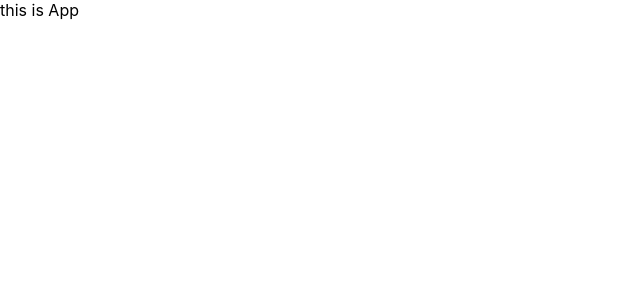
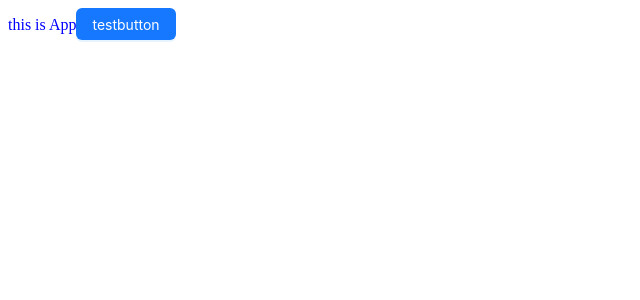
Before and after one commit to gitzhen0/heima-react-jike-project, a React (Create React App) app: page / in a window 1280 px wide. Shown: the top 300 px of the page, without its empty margins (0-640 px from the left). Built offline with nearby package versions, Linux system fonts and the light colour scheme.

Commit message:
P82 : Day6-02 : ant design and little test

```diff
--- a/package.json
+++ b/package.json
@@ -6,6 +6,7 @@
     "@testing-library/jest-dom": "^5.17.0",
     "@testing-library/react": "^13.4.0",
     "@testing-library/user-event": "^13.5.0",
+    "antd": "^5.12.1",
     "react": "^18.2.0",
     "react-dom": "^18.2.0",
     "react-scripts": "5.0.1",
@@ -34,5 +35,8 @@
       "last 1 firefox version",
       "last 1 safari version"
     ]
+  },
+  "devDependencies": {
+    "sass": "^1.69.5"
   }
 }
--- a/src/App.js
+++ b/src/App.js
@@ -1,5 +1,7 @@
+import { Button } from 'antd'
+
 function App() {
-  return <div>this is App</div>
+  return <div>this is App<Button type='primary'>testbutton</Button></div>
 }
 
 export default App
--- a/src/index.css
+++ /dev/null
@@ -1,13 +0,0 @@
-body {
-  margin: 0;
-  font-family: -apple-system, BlinkMacSystemFont, 'Segoe UI', 'Roboto', 'Oxygen',
-    'Ubuntu', 'Cantarell', 'Fira Sans', 'Droid Sans', 'Helvetica Neue',
-    sans-serif;
-  -webkit-font-smoothing: antialiased;
-  -moz-osx-font-smoothing: grayscale;
-}
-
-code {
-  font-family: source-code-pro, Menlo, Monaco, Consolas, 'Courier New',
-    monospace;
-}
--- a/src/index.js
+++ b/src/index.js
@@ -1,6 +1,6 @@
 import React from 'react';
 import ReactDOM from 'react-dom/client';
-import './index.css';
+import './index.scss';
 import App from './App';
 
 const root = ReactDOM.createRoot(document.getElementById('root'));
--- /dev/null
+++ b/src/index.scss
@@ -0,0 +1,5 @@
+body {
+  div {
+    color: blue;
+  }
+}
```
Also changed, not shown: 1 other file (tests, documents, lock files or other folders).
